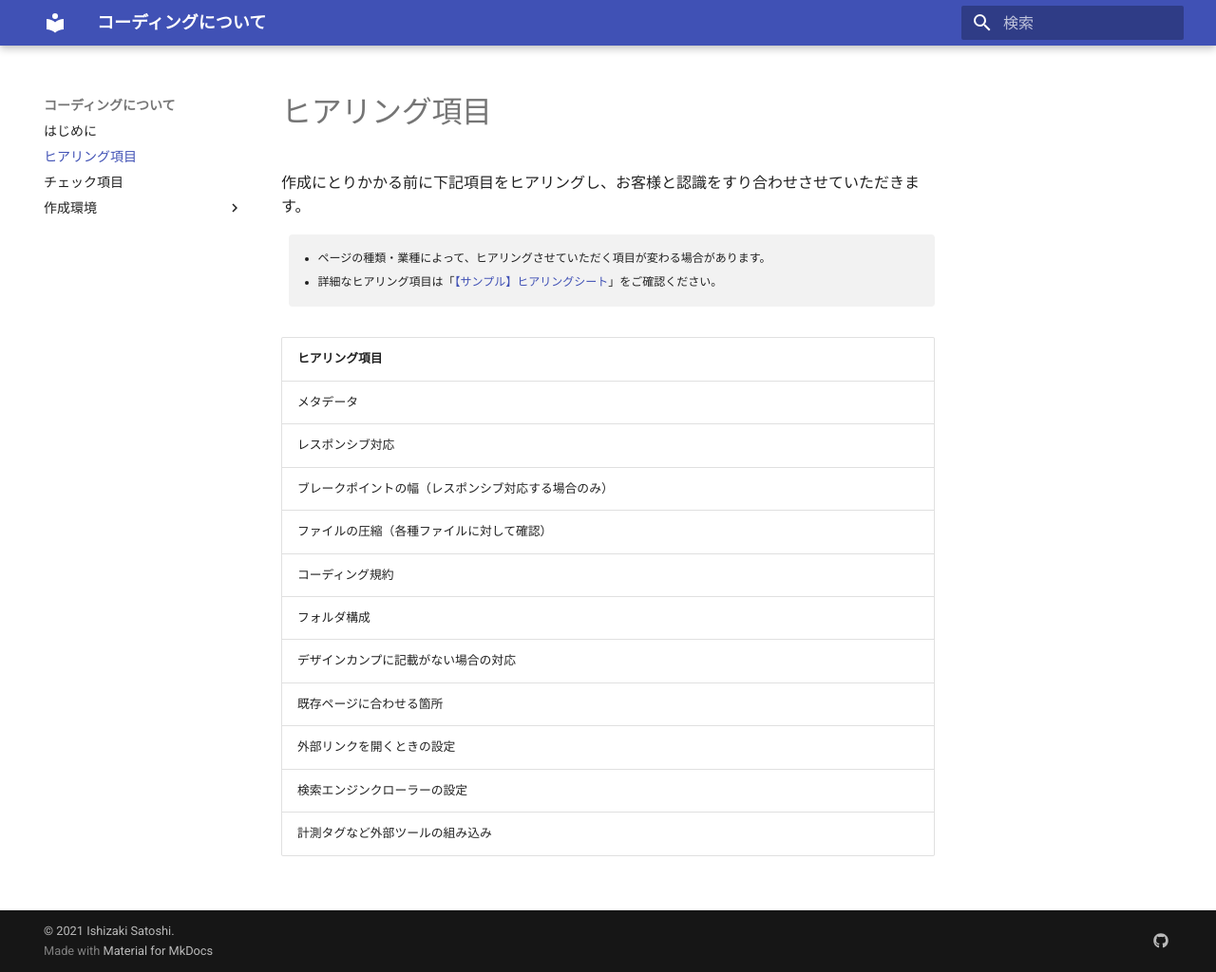
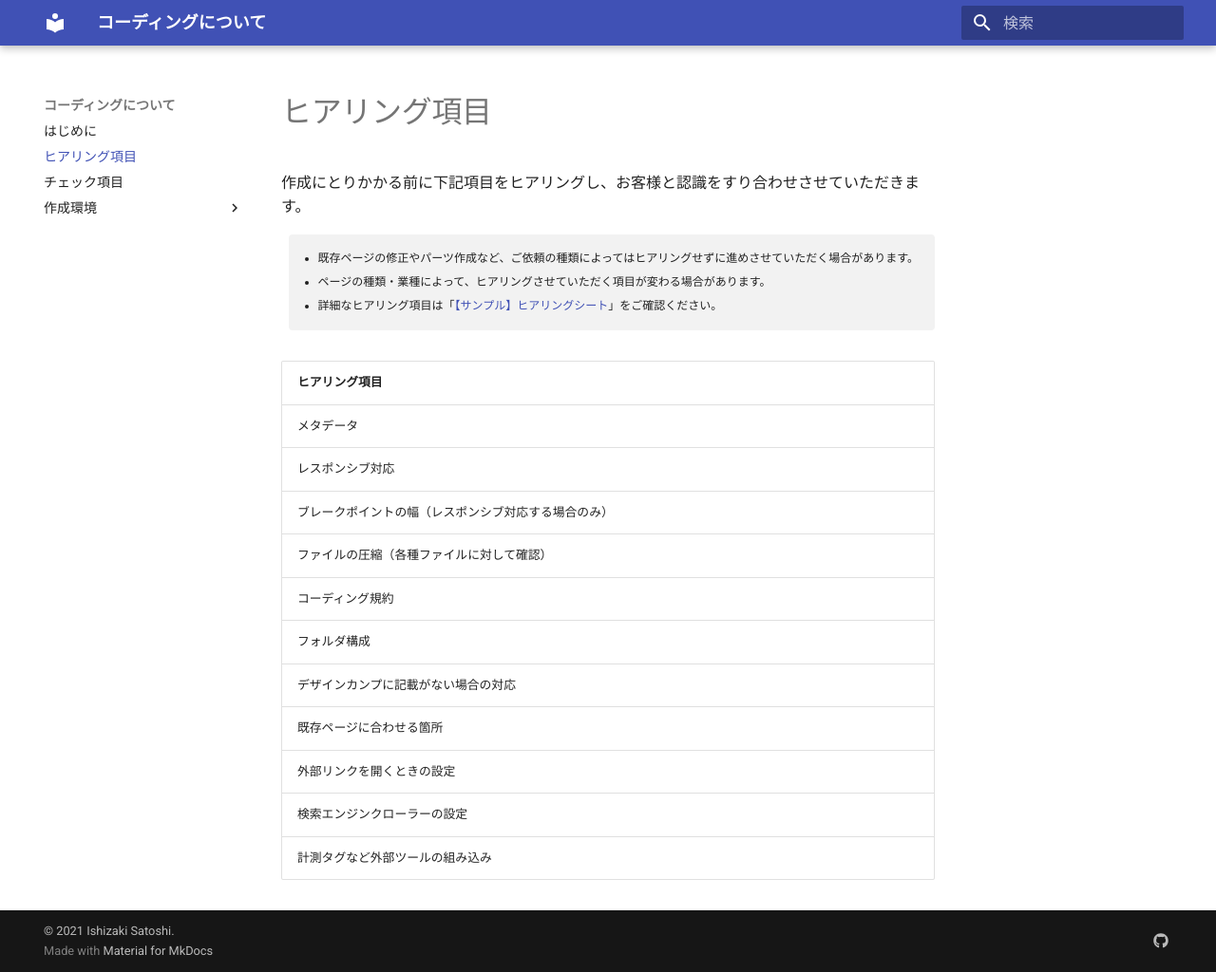
Before and after one commit to zakzakst/check, an MkDocs documentation site: the page built from src/hearing-list.md, in a window 1280 px wide and 1024 px high. Shown: the whole window at 95% size. Built offline with MkDocs 1.6.1 and Material for MkDocs 9.7.7, drawn with Linux system fonts in a browser that asks for light colours.

Commit message:
deploy: b3019735db8c2f4f5cd43eefaab584092d590775

```diff
--- a/docs/hearing-list/index.html
+++ b/docs/hearing-list/index.html
@@ -315,6 +315,7 @@
                 <h1 id="_1">ヒアリング項目<a class="headerlink" href="#_1" title="Permanent link">&para;</a></h1>
 <p>作成にとりかかる前に下記項目をヒアリングし、お客様と認識をすり合わせさせていただきます。</p>
 <ul>
+<li>既存ページの修正やパーツ作成など、ご依頼の種類によってはヒアリングせずに進めさせていただく場合があります。</li>
 <li>ページの種類・業種によって、ヒアリングさせていただく項目が変わる場合があります。</li>
 <li>詳細なヒアリング項目は「<a href="https://docs.google.com/spreadsheets/d/10vkQaoQijGmj5BcyFLJ3MVO7-U4uWYs-Wv34hs4ErAc/edit?usp=sharing" target="_blank">【サンプル】ヒアリングシート</a>」をご確認ください。</li>
 </ul>
--- a/src/hearing-list.md
+++ b/src/hearing-list.md
@@ -1,6 +1,7 @@
 # ヒアリング項目
 作成にとりかかる前に下記項目をヒアリングし、お客様と認識をすり合わせさせていただきます。
 
+- 既存ページの修正やパーツ作成など、ご依頼の種類によってはヒアリングせずに進めさせていただく場合があります。
 - ページの種類・業種によって、ヒアリングさせていただく項目が変わる場合があります。
 - 詳細なヒアリング項目は「<a href="https://docs.google.com/spreadsheets/d/10vkQaoQijGmj5BcyFLJ3MVO7-U4uWYs-Wv34hs4ErAc/edit?usp=sharing" target="_blank">【サンプル】ヒアリングシート</a>」をご確認ください。
 
```
Also changed, not shown: docs/search/search_index.json (+1 -1 lines), 2 other files.
